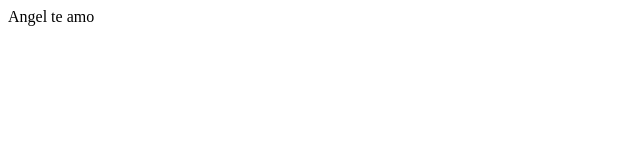
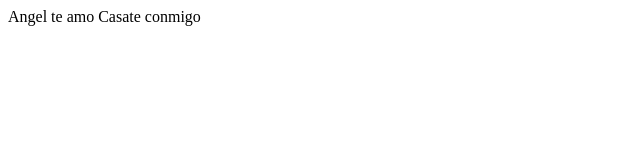
Before and after one commit to jpcazz/Proyecto-1, a plain HTML site: page index.html in a window 1280 px wide. Shown: the whole page, without its empty margins (0-640 px from the left). Drawn offline with Linux system fonts and the light colour scheme.

Commit message:
Tercer COmmit

```diff
--- a/index.html
+++ b/index.html
@@ -8,4 +8,5 @@
 <body>
 Angel te amo
 </body>
+Casate conmigo
 </html>
```
